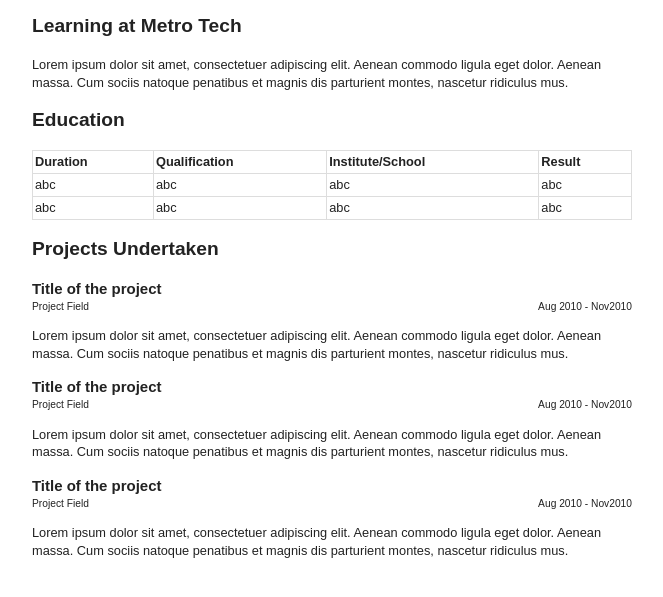
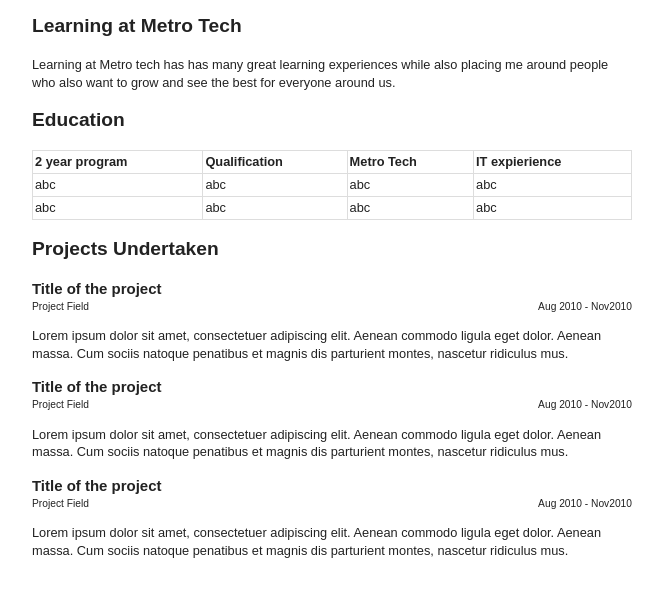
Before and after one commit to anthony-okc/anthony-okc.github.ioold, a plain HTML site: page index.html in a window 1280 px wide. Shown: the part 109-706 px from the top of the page, without its empty margins (308-971 px from the left). Drawn offline with Linux system fonts and the light colour scheme.

Commit message:
Update index.html

```diff
--- a/index.html
+++ b/index.html
@@ -30,7 +30,7 @@
 			<h2 class="title">Learning at Metro Tech</h2>
 			<div class="description">
 				<p>
-					Lorem ipsum dolor sit amet, consectetuer adipiscing elit. Aenean commodo ligula eget dolor. Aenean massa. Cum sociis natoque penatibus et magnis dis parturient montes, nascetur ridiculus mus.
+					Learning at Metro tech has has many great learning experiences while also placing me around people who also want to grow and see the best for everyone around us.
 				</p>
 			</div> <!-- end description -->
 		</section>
@@ -42,10 +42,10 @@
 
 				<table>
 					<thead>
-						<td>Duration</td>
+						<td>2 year program</td>
 						<td>Qualification</td>
-						<td>Institute/School</td>
-						<td>Result</td>
+						<td>Metro Tech</td>
+						<td>IT expierience</td>
 					</thead>
 
 					<!-- edit this/ row-wise-->
```
